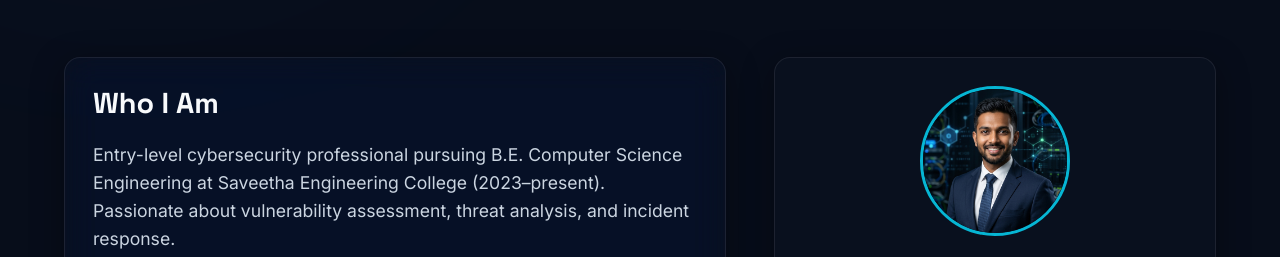
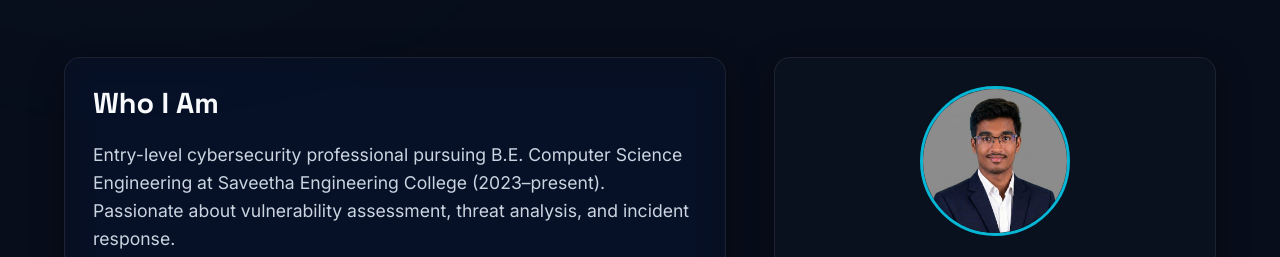
Before and after one commit to kama26-k/portfolio, a plain HTML site: page index.html in a window 1280 px wide. Shown: the part 1023-1280 px from the top of the page. Drawn offline with Linux system fonts and the light colour scheme.

Commit message:
feat: update profile picture to profile.jpeg

```diff
--- a/index.html
+++ b/index.html
@@ -14,14 +14,14 @@
   <meta property="og:url" content="https://your-domain.com" />
   <meta property="og:title" content="Kamalesh S | Cybersecurity & Cloud Portfolio" />
   <meta property="og:description" content="Aspiring cybersecurity professional with hands-on experience in penetration testing, ethical hacking, and AWS cloud." />
-  <meta property="og:image" content="assets/images/profile.png" />
+  <meta property="og:image" content="assets/images/profile.jpeg" />
 
   <!-- Twitter -->
   <meta property="twitter:card" content="summary_large_image" />
   <meta property="twitter:url" content="https://your-domain.com" />
   <meta property="twitter:title" content="Kamalesh S | Cybersecurity & Cloud Portfolio" />
   <meta property="twitter:description" content="Aspiring cybersecurity professional with hands-on experience in penetration testing, ethical hacking, and AWS cloud." />
-  <meta property="twitter:image" content="assets/images/profile.png" />
+  <meta property="twitter:image" content="assets/images/profile.jpeg" />
 
   <!-- Preconnect for Google Fonts -->
   <link rel="preconnect" href="https://fonts.googleapis.com" />
@@ -120,7 +120,7 @@
 
         <div class="about-education" data-reveal="right">
           <div class="card-glass edu-card" style="text-align: center; margin-bottom: 24px;">
-            <img src="assets/images/profile.png" alt="Kamalesh S" style="width: 150px; height: 150px; border-radius: 50%; object-fit: cover; border: 3px solid var(--color-accent); margin-bottom: 16px;">
+            <img src="assets/images/profile.jpeg" alt="Kamalesh S" style="width: 150px; height: 150px; border-radius: 50%; object-fit: cover; border: 3px solid var(--color-accent); margin-bottom: 16px;">
             <h3>Kamalesh S</h3>
             <p style="color: var(--color-accent); font-weight: 500;">Cybersecurity & Cloud Analyst</p>
           </div>
```
Also changed, not shown: assets/images/profile.jpeg (added), assets/images/profile.png (deleted).
